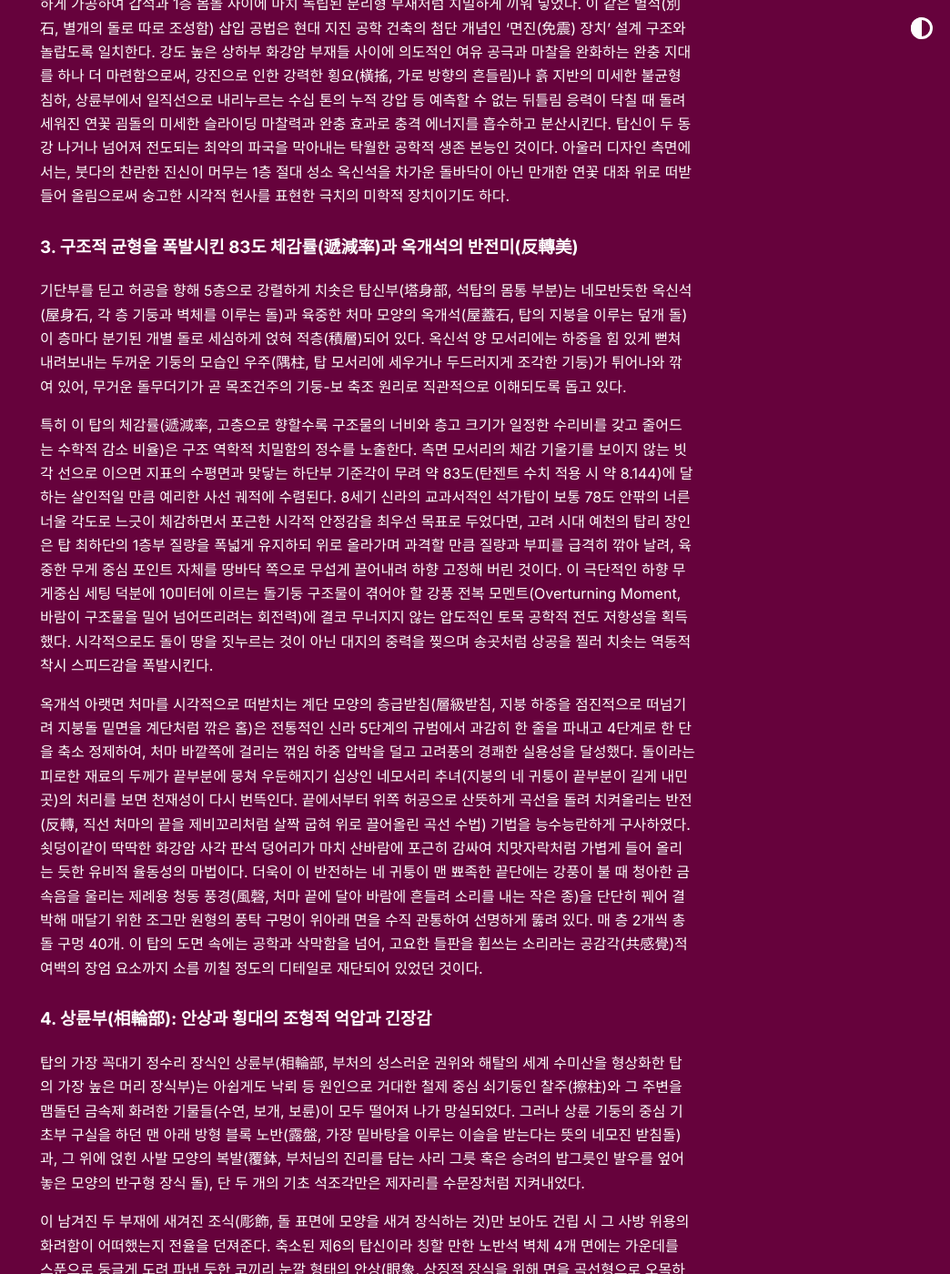
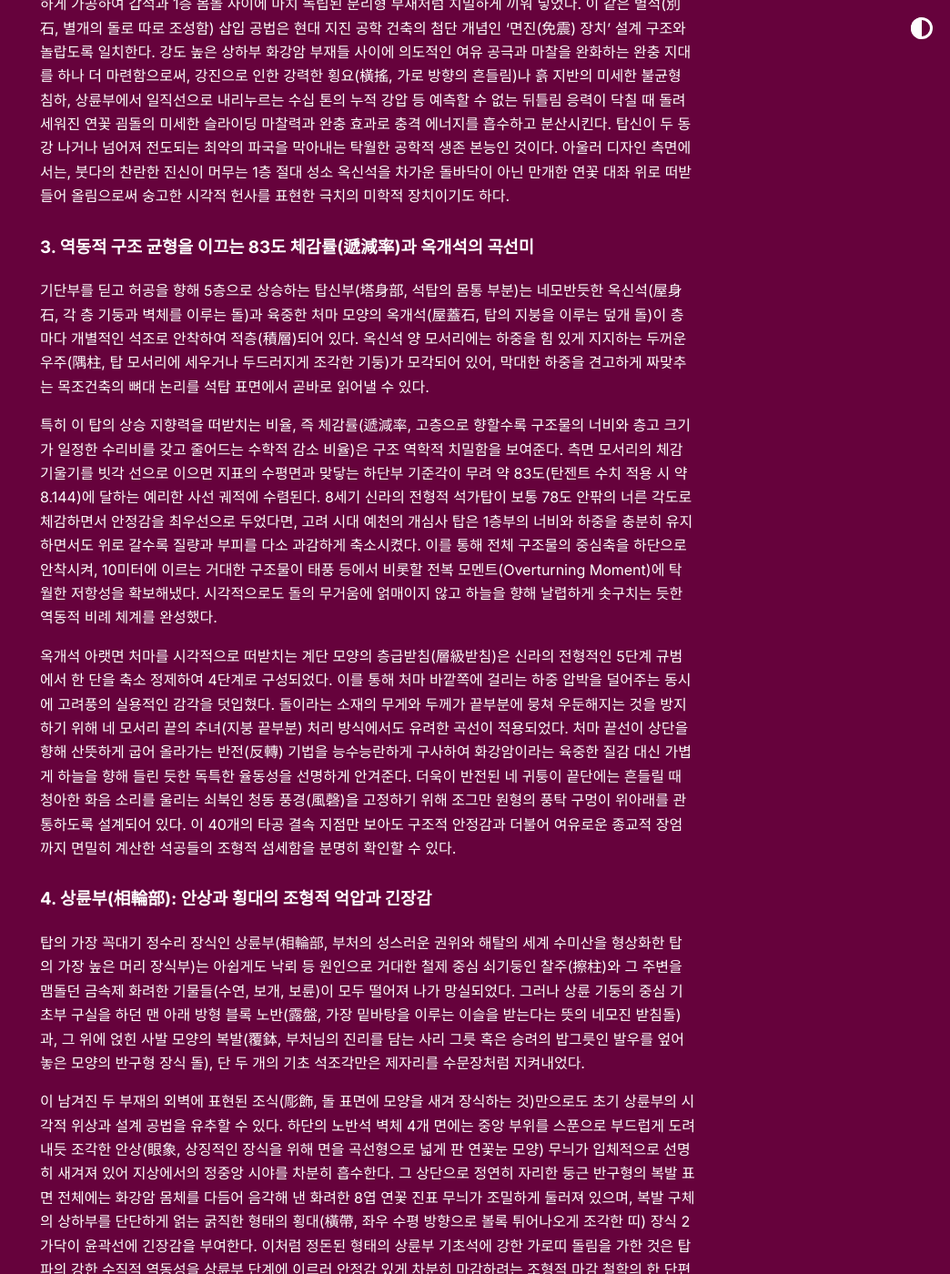
Before and after one commit to borapurpleviolet/borapurpleviolet.github.io, a Jekyll site: the page built from _posts/2026-03-06-yecheon-gaesimsa-pagoda.md, in a window 1280 px wide and 1400 px high, scrolled down 3633 px. Shown: the whole window at 91% size, without its empty margins (236-1280 px from the left). Built offline with Jekyll 4.4.1, drawn with Linux system fonts in a browser that asks for light colours; some web fonts are replaced; comment, search, counter and statistics services are not loaded; some of the changed text lies outside the part shown.

Commit message:
Refine tone: reduce hyperbole and excessive praise

```diff
--- a/_posts/2026-03-06-yecheon-gaesimsa-pagoda.md
+++ b/_posts/2026-03-06-yecheon-gaesimsa-pagoda.md
@@ -36,7 +36,7 @@ tags: [문화유산, 답사, 고려시대, 석탑]
 
 나아가 향촌 군현에 비상시 징발되는 예비군 부대이자 정규 국방 조직인 광군(光軍) 36대와 수레 18대, 그리고 무거운 석재 채굴 및 운반에 대대적으로 투입된 소 1,000마리의 방대한 물리적 역량 동원 내역은 보는 이의 경탄을 자아낸다. 거란과의 최전방 전선을 뒷받침해야 할 지방 방위 조직은 물론 말 못 하는 짐승들까지 동원하여 돌덩이를 자르고 산길을 닦으며 지반을 다졌던 것이다.
 
-이 사실은 본 오층석탑이 중앙 귀족의 막강한 단독 재력이나 국가의 하향식 원조로 지어진 것이 절대로 아니라, 지방 향촌 사회의 광범위하고 이름 없는 기층 민중 1만 명이 십시일반으로 재물과 노동력을 피땀 어린 심정으로 공출해 내어 이루어낸 전무후무한 상향식(上向式) 연대 불사(佛事)였음을 증명하는 생생하고 가슴 벅찬 증거이다. 전쟁의 지옥 같은 공포 속에서도 삽을 들고 망치를 쥔 채 돌을 깨며 평화를 기원했던 예천 향민들의 함성이 저 차가운 화강암 표면 안에서 지금도 쟁쟁히 메아리치고 있는 것이다.
+이러한 방대한 인력과 물자 동원 내역은 본 오층석탑이 중앙 귀족의 단독 재력이나 국가 단위의 주도적 원조로 지어진 것이 절대로 아니라, 지방 향촌 사회를 구성하는 다수의 기층 민중 1만 명이 재물과 노동력을 모아 일구어낸 상향식(上向式) 연대 불사(佛事)임을 증명하는 핵심적인 증거이다. 혹독한 전란 속에서도 평화를 기원하며 거대한 건축물을 함께 이룩해 낸 예천 향민들의 자발적이고 주체적인 참여 의식이 한데 모여 탑의 견고한 골격을 이룬 것이다.
 
 ---
 
@@ -53,25 +53,25 @@ tags: [문화유산, 답사, 고려시대, 석탑]
 
 반면, 개심사지 오층석탑의 고려 장인들은 단일 평면을 깎는 대신, 독립된 직육면체 앙련 판석 1매를 따로 정교하게 가공하여 갑석과 1층 몸돌 사이에 마치 독립된 분리형 부재처럼 치밀하게 끼워 넣었다. 이 같은 별석(別石, 별개의 돌로 따로 조성함) 삽입 공법은 현대 지진 공학 건축의 첨단 개념인 '면진(免震) 장치' 설계 구조와 놀랍도록 일치한다. 강도 높은 상하부 화강암 부재들 사이에 의도적인 여유 공극과 마찰을 완화하는 완충 지대를 하나 더 마련함으로써, 강진으로 인한 강력한 횡요(橫搖, 가로 방향의 흔들림)나 흙 지반의 미세한 불균형 침하, 상륜부에서 일직선으로 내리누르는 수십 톤의 누적 강압 등 예측할 수 없는 뒤틀림 응력이 닥칠 때 돌려 세워진 연꽃 굄돌의 미세한 슬라이딩 마찰력과 완충 효과로 충격 에너지를 흡수하고 분산시킨다. 탑신이 두 동강 나거나 넘어져 전도되는 최악의 파국을 막아내는 탁월한 공학적 생존 본능인 것이다. 아울러 디자인 측면에서는, 붓다의 찬란한 진신이 머무는 1층 절대 성소 옥신석을 차가운 돌바닥이 아닌 만개한 연꽃 대좌 위로 떠받들어 올림으로써 숭고한 시각적 헌사를 표현한 극치의 미학적 장치이기도 하다.
 
-### 3. 구조적 균형을 폭발시킨 83도 체감률(遞減率)과 옥개석의 반전미(反轉美)
-기단부를 딛고 허공을 향해 5층으로 강렬하게 치솟은 탑신부(塔身部, 석탑의 몸통 부분)는 네모반듯한 옥신석(屋身石, 각 층 기둥과 벽체를 이루는 돌)과 육중한 처마 모양의 옥개석(屋蓋石, 탑의 지붕을 이루는 덮개 돌)이 층마다 분기된 개별 돌로 세심하게 얹혀 적층(積層)되어 있다. 옥신석 양 모서리에는 하중을 힘 있게 뻗쳐 내려보내는 두꺼운 기둥의 모습인 우주(隅柱, 탑 모서리에 세우거나 두드러지게 조각한 기둥)가 튀어나와 깎여 있어, 무거운 돌무더기가 곧 목조건주의 기둥-보 축조 원리로 직관적으로 이해되도록 돕고 있다.
+### 3. 역동적 구조 균형을 이끄는 83도 체감률(遞減率)과 옥개석의 곡선미
+기단부를 딛고 허공을 향해 5층으로 상승하는 탑신부(塔身部, 석탑의 몸통 부분)는 네모반듯한 옥신석(屋身石, 각 층 기둥과 벽체를 이루는 돌)과 육중한 처마 모양의 옥개석(屋蓋石, 탑의 지붕을 이루는 덮개 돌)이 층마다 개별적인 석조로 안착하여 적층(積層)되어 있다. 옥신석 양 모서리에는 하중을 힘 있게 지지하는 두꺼운 우주(隅柱, 탑 모서리에 세우거나 두드러지게 조각한 기둥)가 모각되어 있어, 막대한 하중을 견고하게 짜맞추는 목조건축의 뼈대 논리를 석탑 표면에서 곧바로 읽어낼 수 있다.
 
-특히 이 탑의 체감률(遞減率, 고층으로 향할수록 구조물의 너비와 층고 크기가 일정한 수리비를 갖고 줄어드는 수학적 감소 비율)은 구조 역학적 치밀함의 정수를 노출한다. 측면 모서리의 체감 기울기를 보이지 않는 빗각 선으로 이으면 지표의 수평면과 맞닿는 하단부 기준각이 무려 약 83도(탄젠트 수치 적용 시 약 8.144)에 달하는 살인적일 만큼 예리한 사선 궤적에 수렴된다. 8세기 신라의 교과서적인 석가탑이 보통 78도 안팎의 너른 너울 각도로 느긋이 체감하면서 포근한 시각적 안정감을 최우선 목표로 두었다면, 고려 시대 예천의 탑리 장인은 탑 최하단의 1층부 질량을 폭넓게 유지하되 위로 올라가며 과격할 만큼 질량과 부피를 급격히 깎아 날려, 육중한 무게 중심 포인트 자체를 땅바닥 쪽으로 무섭게 끌어내려 하향 고정해 버린 것이다. 이 극단적인 하향 무게중심 세팅 덕분에 10미터에 이르는 돌기둥 구조물이 겪어야 할 강풍 전복 모멘트(Overturning Moment, 바람이 구조물을 밀어 넘어뜨리려는 회전력)에 결코 무너지지 않는 압도적인 토목 공학적 전도 저항성을 획득했다. 시각적으로도 돌이 땅을 짓누르는 것이 아닌 대지의 중력을 찢으며 송곳처럼 상공을 찔러 치솟는 역동적 착시 스피드감을 폭발시킨다.
+특히 이 탑의 상승 지향력을 떠받치는 비율, 즉 체감률(遞減率, 고층으로 향할수록 구조물의 너비와 층고 크기가 일정한 수리비를 갖고 줄어드는 수학적 감소 비율)은 구조 역학적 치밀함을 보여준다. 측면 모서리의 체감 기울기를 빗각 선으로 이으면 지표의 수평면과 맞닿는 하단부 기준각이 무려 약 83도(탄젠트 수치 적용 시 약 8.144)에 달하는 예리한 사선 궤적에 수렴된다. 8세기 신라의 전형적 석가탑이 보통 78도 안팎의 너른 각도로 체감하면서 안정감을 최우선으로 두었다면, 고려 시대 예천의 개심사 탑은 1층부의 너비와 하중을 충분히 유지하면서도 위로 갈수록 질량과 부피를 다소 과감하게 축소시켰다. 이를 통해 전체 구조물의 중심축을 하단으로 안착시켜, 10미터에 이르는 거대한 구조물이 태풍 등에서 비롯할 전복 모멘트(Overturning Moment)에 탁월한 저항성을 확보해냈다. 시각적으로도 돌의 무거움에 얽매이지 않고 하늘을 향해 날렵하게 솟구치는 듯한 역동적 비례 체계를 완성했다.
 
-옥개석 아랫면 처마를 시각적으로 떠받치는 계단 모양의 층급받침(層級받침, 지붕 하중을 점진적으로 떠넘기려 지붕돌 밑면을 계단처럼 깎은 홈)은 전통적인 신라 5단계의 규범에서 과감히 한 줄을 파내고 4단계로 한 단을 축소 정제하여, 처마 바깥쪽에 걸리는 꺾임 하중 압박을 덜고 고려풍의 경쾌한 실용성을 달성했다. 돌이라는 피로한 재료의 두께가 끝부분에 뭉쳐 우둔해지기 십상인 네모서리 추녀(지붕의 네 귀퉁이 끝부분이 길게 내민 곳)의 처리를 보면 천재성이 다시 번뜩인다. 끝에서부터 위쪽 허공으로 산뜻하게 곡선을 돌려 치켜올리는 반전(反轉, 직선 처마의 끝을 제비꼬리처럼 살짝 굽혀 위로 끌어올린 곡선 수법) 기법을 능수능란하게 구사하였다. 쇳덩이같이 딱딱한 화강암 사각 판석 덩어리가 마치 산바람에 포근히 감싸여 치맛자락처럼 가볍게 들어 올리는 듯한 유비적 율동성의 마법이다.
-더욱이 이 반전하는 네 귀퉁이 맨 뾰족한 끝단에는 강풍이 불 때 청아한 금속음을 울리는 제례용 청동 풍경(風磬, 처마 끝에 달아 바람에 흔들려 소리를 내는 작은 종)을 단단히 꿰어 결박해 매달기 위한 조그만 원형의 풍탁 구멍이 위아래 면을 수직 관통하여 선명하게 뚫려 있다. 매 층 2개씩 총 돌 구멍 40개. 이 탑의 도면 속에는 공학과 삭막함을 넘어, 고요한 들판을 휩쓰는 소리라는 공감각(共感覺)적 여백의 장엄 요소까지 소름 끼칠 정도의 디테일로 재단되어 있었던 것이다.
+옥개석 아랫면 처마를 시각적으로 떠받치는 계단 모양의 층급받침(層級받침)은 신라의 전형적인 5단계 규범에서 한 단을 축소 정제하여 4단계로 구성되었다. 이를 통해 처마 바깥쪽에 걸리는 하중 압박을 덜어주는 동시에 고려풍의 실용적인 감각을 덧입혔다. 돌이라는 소재의 무게와 두께가 끝부분에 뭉쳐 우둔해지는 것을 방지하기 위해 네 모서리 끝의 추녀(지붕 끝부분) 처리 방식에서도 유려한 곡선이 적용되었다. 처마 끝선이 상단을 향해 산뜻하게 굽어 올라가는 반전(反轉) 기법을 능수능란하게 구사하여 화강암이라는 육중한 질감 대신 가볍게 하늘을 향해 들린 듯한 독특한 율동성을 선명하게 안겨준다.
+더욱이 반전된 네 귀퉁이 끝단에는 흔들릴 때 청아한 화음 소리를 울리는 쇠북인 청동 풍경(風磬)을 고정하기 위해 조그만 원형의 풍탁 구멍이 위아래를 관통하도록 설계되어 있다. 이 40개의 타공 결속 지점만 보아도 구조적 안정감과 더불어 여유로운 종교적 장엄까지 면밀히 계산한 석공들의 조형적 섬세함을 분명히 확인할 수 있다.
 
 ### 4. 상륜부(相輪部): 안상과 횡대의 조형적 억압과 긴장감
 탑의 가장 꼭대기 정수리 장식인 상륜부(相輪部, 부처의 성스러운 권위와 해탈의 세계 수미산을 형상화한 탑의 가장 높은 머리 장식부)는 아쉽게도 낙뢰 등 원인으로 거대한 철제 중심 쇠기둥인 찰주(擦柱)와 그 주변을 맴돌던 금속제 화려한 기물들(수연, 보개, 보륜)이 모두 떨어져 나가 망실되었다. 그러나 상륜 기둥의 중심 기초부 구실을 하던 맨 아래 방형 블록 노반(露盤, 가장 밑바탕을 이루는 이슬을 받는다는 뜻의 네모진 받침돌)과, 그 위에 얹힌 사발 모양의 복발(覆鉢, 부처님의 진리를 담는 사리 그릇 혹은 승려의 밥그릇인 발우를 엎어놓은 모양의 반구형 장식 돌), 단 두 개의 기초 석조각만은 제자리를 수문장처럼 지켜내었다.
 
-이 남겨진 두 부재에 새겨진 조식(彫飾, 돌 표면에 모양을 새겨 장식하는 것)만 보아도 건립 시 그 사방 위용의 화려함이 어떠했는지 전율을 던져준다. 축소된 제6의 탑신이라 칭할 만한 노반석 벽체 4개 면에는 가운데를 스푼으로 둥글게 도려 파낸 듯한 코끼리 눈깔 형태의 안상(眼象, 상징적 장식을 위해 면을 곡선형으로 오목하게 움푹 파낸 전통 무늬) 조각이 1구씩 매우 깊고 입체적으로 파여 있어, 매끈한 면에 획을 그으며 지상의 시선 에너지를 정수리로 거세게 빨아들인다.
-그 직상단 둥그런 반구형 복발 표면 전체엔 화강암의 피부를 다듬어 깎은 현란한 8엽 연꽃잎 진표 무늬가 빙 둘러싸 그득히 포장되어 있고, 그 복발 구체를 위아래로 꽉 묶어 통제하듯 굵직하게 돌출된 두꺼운 가로 밧줄 형태 횡대(橫帶, 좌우 수평 방향으로 띠를 두르듯 볼록 튀어나오게 조각한 굵은 띠) 조식 2가닥이 요철을 과시하며 조여들어 있다. 하늘로 발산하려는 에너지가 넘쳐 폭발하려는 구체를 마치 물리적으로 터지지 마라 강박하며 철심으로 옭아매는 듯한 이 거친 횡대 돌 끈의 팽팽한 시각적 억압 속 긴장감. 이 역설적인 묘사는 상승을 무한대로 갈망하던 고려 탑파의 수직 지향적 발버둥을 상륜 끝단에서 조율하고 안착시키는 궁극의 종결 설계의 치밀함이다.
+이 남겨진 두 부재의 외벽에 표현된 조식(彫飾, 돌 표면에 모양을 새겨 장식하는 것)만으로도 초기 상륜부의 시각적 위상과 설계 공법을 유추할 수 있다. 하단의 노반석 벽체 4개 면에는 중앙 부위를 스푼으로 부드럽게 도려 내듯 조각한 안상(眼象, 상징적인 장식을 위해 면을 곡선형으로 넓게 판 연꽃눈 모양) 무늬가 입체적으로 선명히 새겨져 있어 지상에서의 정중앙 시야를 차분히 흡수한다.
+그 상단으로 정연히 자리한 둥근 반구형의 복발 표면 전체에는 화강암 몸체를 다듬어 음각해 낸 화려한 8엽 연꽃 진표 무늬가 조밀하게 둘러져 있으며, 복발 구체의 상하부를 단단하게 얽는 굵직한 형태의 횡대(橫帶, 좌우 수평 방향으로 볼록 튀어나오게 조각한 띠) 장식 2가닥이 윤곽선에 긴장감을 부여한다. 이처럼 정돈된 형태의 상륜부 기초석에 강한 가로띠 돌림을 가한 것은 탑파의 강한 수직적 역동성을 상륜부 단계에 이르러 안정감 있게 차분히 마감하려는 조형적 마감 철학의 한 단편이다.
 
 ---
 
-## Ⅴ. 신장상 부조의 도상학적(圖像學的) 잔혹성과 제국의 핏빛 결계
+## Ⅴ. 신장상 부조의 도상학적 특성과 역동적 호국 결계
 
-신라 탑들의 단아하고 묵직한 구조 미학의 바탕 위에, 개심사지 오층석탑의 차가운 화강암 숨결 속 고려 미술의 통제 불가능한 역동적 혼을 불어넣은 주인공들은 다름 아닌 기단부 하층 지대에서 출발해 1층 탑신부 방벽 중단에 이르기까지 구석구석을 촘촘히 포위하고 호위하는 방대하며 기괴한 신장상(神將像, 악귀를 물리치고 불교를 지키기 위해 무장한 호법 선신) 부조 조각상(평면 화강암 위에 입체적으로 부피감 있게 돋을새김된 조각상) 무리들이다. 이곳 석벽들에 돌출 조각된 도상(불상이나 보살상 등의 외적 형식과 형상 체계)의 배열은 단순한 미관 장식의 무작위적 조합이 아니다. 기저에 깔린 세속 물질계의 무질서함에서 출발하여 불법의 빛나는 절대 진리 권역으로 한 발 한 발 영적으로 승진, 상승해 진입하는 위계적 상승 구도(階層的 上昇 構圖)를 철저한 교리적 설계 지침에 입각해 전개해 낸 우주론적 신장 군단의 치밀한 진형이다. 신라 시대의 석탑들이 주로 '십이지상-팔부중상-사천왕상'의 조합을 수평적이거나 제한적으로 선호했던 것에 비해, 이 석탑은 하층 기단의 십이지신, 상층 기단의 팔부중 그리고 1층 탑신부의 금강역사상(문비)으로 이어지는 '다른 존상들의 수직적 결합'을 과감히 시도했다. 화엄사 사사자 삼층석탑 등에서 금강역사가 등장하더라도 보통 수평적 층위에 머무르는 반면, 개심사지 석탑은 철저히 상하 수직의 위계로 각기 다른 존상들을 독창적으로 조합한 국내 유일무이한 사례로서 고려 전기 미술의 지방적 독자성을 뚜렷하게 보여준다.
+신라 탑들의 단아하고 묵직한 구조 미학의 바탕 위에, 예천 개심사지 오층석탑은 고려 미술 고유의 역동성을 불어넣은 신장상(神將像, 악귀를 물리치고 불교를 지키기 위해 무장한 호법 선신) 부조 조각 무리들을 탑 몸체 전반에 세심히 배치해 냈다. 하층 지단에서 출발해 1층 중심 탑신부 측면에 이르기까지 이어지는 형상 체계의 도열은 장식적 의미를 넘어 불법의 위계적 질서를 확립하는 우주론적 신장 군단의 배치 방식이다. 수평적 위계로 십이지상, 팔부중상, 사천왕상 등을 조각했던 신라 전통의 고착성을 과감하게 탈피하여 하단부터 십이지신-팔부중상-금강역사상 순서대로 이어지는 '상이한 존상들의 수직적 결합'을 능동적으로 시도하였다. 상하 수직의 위계로 각기 다른 신장들을 조합한 구조는 철저한 교리적 해석과 부조의 역동감을 추구했던 고려 불교 조각과 석탑 설계의 독창적인 창안이다.
 
 ### 1. 십이지신상(十二支神像): 기준 방위각의 군사적 변위와 참호(塹壕)
 
@@ -79,7 +79,7 @@ tags: [문화유산, 답사, 고려시대, 석탑]
 
  특히 여기서 현대 미술사학자들을 놀라게 한 관습의 파괴, 곧 도상학적 방위 파기가 발생한다. 음양오행의 천문학적 전통과 고분 능묘 규범에 따르면 정남방 중심축의 관장자는 당연히 붉은색 군의 말(午)이어야 하고, 이와 마주하는 정북방 자방의 쥐(子) 축선이 기준이 되어 사방 대칭 배열이 이루어져야만 한다. 하지만 예천 개심사지 오층석탑의 조각상들은 이러한 대칭 균형 구도를 벗어나 정작 눈빛과 들고 있는 파격 무기의 날 끝을 모조리 하나 같이, 일제히 요동치고 침공해 들어오려는 정북방(正北方)의 침략 방향을 정면으로 겨누어 노려보도록 기준 나침반 방위 자체를 미세하게 변위 조작(變位, 원래 있어야 할 위치나 순서에서 의도적으로 틀어 위치를 바꾸는 행위)시킨 채 날이 선 적대적 배치를 완료했다.
 
-왜 굳이 영원한 불교 우주론적 나침반의 질서 바늘을 강제로 비틀어 저 북쪽 잿빛 하늘을 향하게 무리 지어 방패를 치켜세우게 하였는가? 이 육중한 탑을 건립하던 당대 1010년대라는 시기가 바로 광분한 북방 거란족 대군 기마병의 침략으로 국토가 유린되고 초토화되던 참혹한 국난 시절이었음을 상기해 보라. 이 동물 탈을 쓴 신장 무리 병사들의 뒤틀어진 배열 암호는, 평화로운 제향 목적의 조각마저 살벌한 살육의 전선을 향해 북진 돌격 진형 창끝으로 돌려세운 예천 군민들의 피눈물 어린 집단적 주술적 염원이자 호국 기복의 참혹한 영적 방편으로 해석되는 것이다. 이들은 악귀와 세속의 불순한 기운이 지엄한 불탑 본체 반경에 접근조차 하지 못하도록, 차디찬 화강석 방어선 벽면에 참호를 깊게 파고 가장 밑줄을 사수하는 절박한 척후병들이었다.
+십이지신상의 방위를 의도적으로 비틀어 정북방을 향하게 한 이유는 당시의 역사적 국난에서 찾을 수 있다. 당대는 북방의 거란 군대가 남하하여 국토를 유린하던 참혹한 참혹한 2차 여요전쟁(1010년) 시기였다. 신장 조각들을 일제히 북쪽을 향하게 진형으로 배치한 것은 물리적인 침투를 종교적인 힘으로 막아내고자 했던 예천 군민들의 간절한 호국 불교적 염원으로 해석할 수 있다. 악귀와 전란의 참상이 불탑의 신성한 공간에 이르지 못하도록 기단부 최하단에서부터 철저하게 상징적인 군사적 방패막을 형성한 것이다.
 
 ### 2. 전면 입상(立像) 팔부신장(八部神將): 허상의 구름을 걷어차고 땅을 딛다
 
@@ -103,14 +103,13 @@ tags: [문화유산, 답사, 고려시대, 석탑]
 
 예천 개심사지 오층석탑은 강과 하천 토사의 변동으로 인해 옛 불당의 자취조차 쓸려가고 모조리 증발해 버린 텅 빈 들판 한가운데에 고적하게 서 있는 듯 보인다. 하지만 11세기 초 거대한 변화의 소용돌이를 맞이한 고려 초기 향촌 사회의 끈질긴 생존과 혹독한 전란의 참상, 그리고 절망을 딛고 결연히 일어선 민중의 호국 불교 신앙의 장엄한 서사시가 오롯이 용해되어 묵직한 에너지를 발산하고 있다.
 
- 단단하게 짜인 4장의 갑석 기단 위에, 굳이 번거로움을 피하지 않고 별도의 독립된 마찰용 연화 굄 대좌 부재인 앙련석을 삽입하여 대지 진동의 측면 충격을 현대의 면진 장치처럼 마찰력으로 분산 흡수해 낸 탁월한 공학적 감각. 게다가 탑신부 육중한 몸돌을 83도라는 살인적으로 뾰족한 체감률로 깎아 날려 무게중심을 하향 고정시켜 전도(顚倒) 저항력을 극대화하고, 시각적으로는 천공을 찌르는 역동적 착시를 완성한 치밀한 구조 역학과 조형적 비례는 현대 건축 도면에 비견될 만큼 짙은 경외를 자아낸다.
+ 현대의 면진 기술에 견줄 만큼 대지 진동의 충격을 마찰력으로 흡수하기 위해 단일 탑신 사이에 별도의 독립된 연화 굄 부재(앙련석)를 구비한 공학적 실용성. 나아가 하층 중심 질량을 넓게 잡고 83도의 예리한 체감 비율을 부여하여 구조체의 하향 무게중심 시공과 전복(顚倒) 저항력을 철저히 계산한 역학적 구조 설계는 이 석탑만의 두드러진 건축적 성취로 꼽힌다.
 
-무참하게 징벌하는 야차 팔부중의 매서운 역동성과, 가장 내밀한 지성소 전면까지 배치되어 방어선을 결성한 인왕상의 노골적 도발, 그리고 동양 천문학적 질서마저 벗어나 오직 거란족이 침공하던 북방만을 묵묵히 노려보는 12지신의 날카로운 도상 배치. 이 극적인 연출들은 모두 거란 전쟁의 광풍에 유린된 척박한 터전을, 초월적으로 단호한 파괴적 결의로 기필코 지켜내고야 말겠다는 고려 산골 민중들의 호국적 수장(守將)이자, 돌에 아로새겨진 처절한 저항의 기록이었다.
+천문학적 기저 방위를 틀어 북방 침투의 선을 막아서려던 12지신 조각 배열, 과감히 직립 형태로 나선 팔부중, 그리고 1층 절대 성소를 포위한 인왕상 부조에 이르기까지. 이 묵직하고 역동적인 신장 도상들의 조화는 모두 고려 초기 국난 극복에 동원된 기층 민중들의 호국 불교 신앙과 역사적 저항 의식이 뚜렷하게 반영된 유의미한 시각 장치들이다.
 
-풍상을 견뎌낸 석탑에 새겨진 190자의 석탑기 명문 기록에 귀를 기울여 보라. 현종 1010년 2차 여요전쟁 침공이라는 지옥 같은 시대적 참상 속에서도 만명계 조직으로 결집한 예천 지역 호장들의 염원과, 징발된 36개 편제 동원 병력들의 피땀 어린 헌신이 한데 얽혀 완성된 예천 국토 수호의 절대적 구심점임을 우리는 잊지 말아야 한다.
+풍상을 견뎌내고 현재까지 보존된 190자의 석탑기 명문에는 현종 1년에 발발한 참혹한 2차 여요전쟁 속에서도 만명계로 결집한 예천 지역 향촌 세력과 민중들의 희생적인 건립 내역이 생생하게 기록되어 있다. 이것이 이 석탑이 고려 시대의 종교 공동체적 결속력을 입증하는 뛰어난 사료로 기능하는 이유이다.
 
- 완벽한 건축 공학적 비율 설계, 기괴하고 도발적인 도상의 질서 파격, 그리고 스스로 당대의 참혹한 전란의 기록과 치열했던 기층 민중들의 호국 정신을 생생히 입증하는 거대한 기록의 장이라는 점에서, 이 기념비적 석조물이 마침내 대한민국 국보 제327호로 격상된 것은 탁월한 학술적·예술적 지위에 부합하는 마땅한 예우이다. 전란의 진창 속에서도 끝내 굳건하게 예천 들판 정중앙에 홀로 우뚝 선 이 철벽 지킴이.
- 이 혁신적인 고려 오층석탑은 지배층의 보수적이고 권위적인 규범이 고려 기층 민중의 굳센 기상에 의해 어떻게 재해석되고 만개했는가를 온몸으로 증명하는 한국 불교 석탑 건축 공학의 눈부신 정점이자, 가장 위대했던 민족적 생존 서사로 우리의 기억 속에 영구히 각인될 것이다. 이재완 예천박물관장은 "개심사지 오층석탑의 국보 승격은 지역과 불교계의 크나큰 경사"라며, "향후 국보로서 불교 성지순례와 교과서 등재 등의 다각적인 노력이 진행된다면 예천군의 부가가치와 품격을 단번에 높이는 거대한 문화 관광 자원으로서의 잠재력이 크게 폭발할 것"이라고 남다른 기대감을 표했다.
+ 견고한 건축 공학적 시공법, 탑의 의미를 구체화한 정교하고 역동적인 부조의 융합, 만 명의 백성이 합심한 연대적 불사 건립의 기록물이라는 복합적 요소들을 두루 갖추었기에 최근 대한민국 국보 제327호로 격상된 것은 학술적 깊이에 걸맞은 온당한 성과라 할 수 있다. 전란 속에서도 예천 향민들의 주도적인 기상으로 불교 건축의 새로운 장을 정립하였음을 보여주는 개심사지 오층석탑은 지배층의 보수적 규범을 뛰어넘은 기층 민중의 굳건한 생존력을 대변한다. 이재완 예천박물관장은 "개심사지 오층석탑의 국보 승격은 지역과 불교계의 크나큰 경사"라며, "향후 국보 지정의 가치를 이어받아 불교 성지순례와 교과서 등재 등의 다각적인 노력이 활발히 이루어진다면 예천군의 역사적 관광 자원으로서도 큰 활력을 더할 것"이라고 남다른 기대감을 표했다.
 
 ---
 
```
